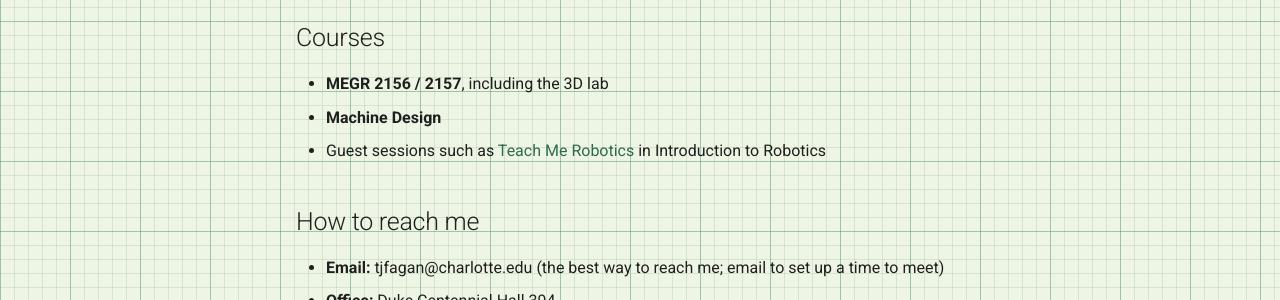
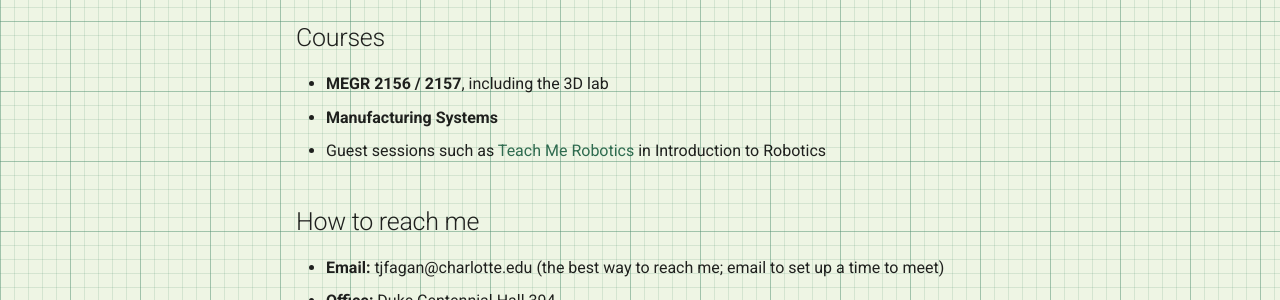
Before and after one commit to dtjfagan/LecturesbyFagan, an MkDocs documentation site: the page built from docs/aboutme/index.md, in a window 1280 px wide and 900 px high, scrolled down 1887 px. Shown: the part 450-750 px from the top of the window. Built offline with MkDocs 1.6.1 and Material for MkDocs 9.7.7, drawn with Linux system fonts in a browser that asks for light colours.

Commit message:
edited aboutme page

```diff
--- a/docs/aboutme/index.md
+++ b/docs/aboutme/index.md
@@ -55,7 +55,7 @@ That project is a good example of what I hope you learn here: the same skills th
 ## Courses
 
 - **MEGR 2156 / 2157**, including the 3D lab
-- **Machine Design**
+- **Manufacturing Systems**
 - Guest sessions such as [Teach Me Robotics](../Lectures/Intro2Robotics/index.md) in Introduction to Robotics
 
 ## How to reach me
```
